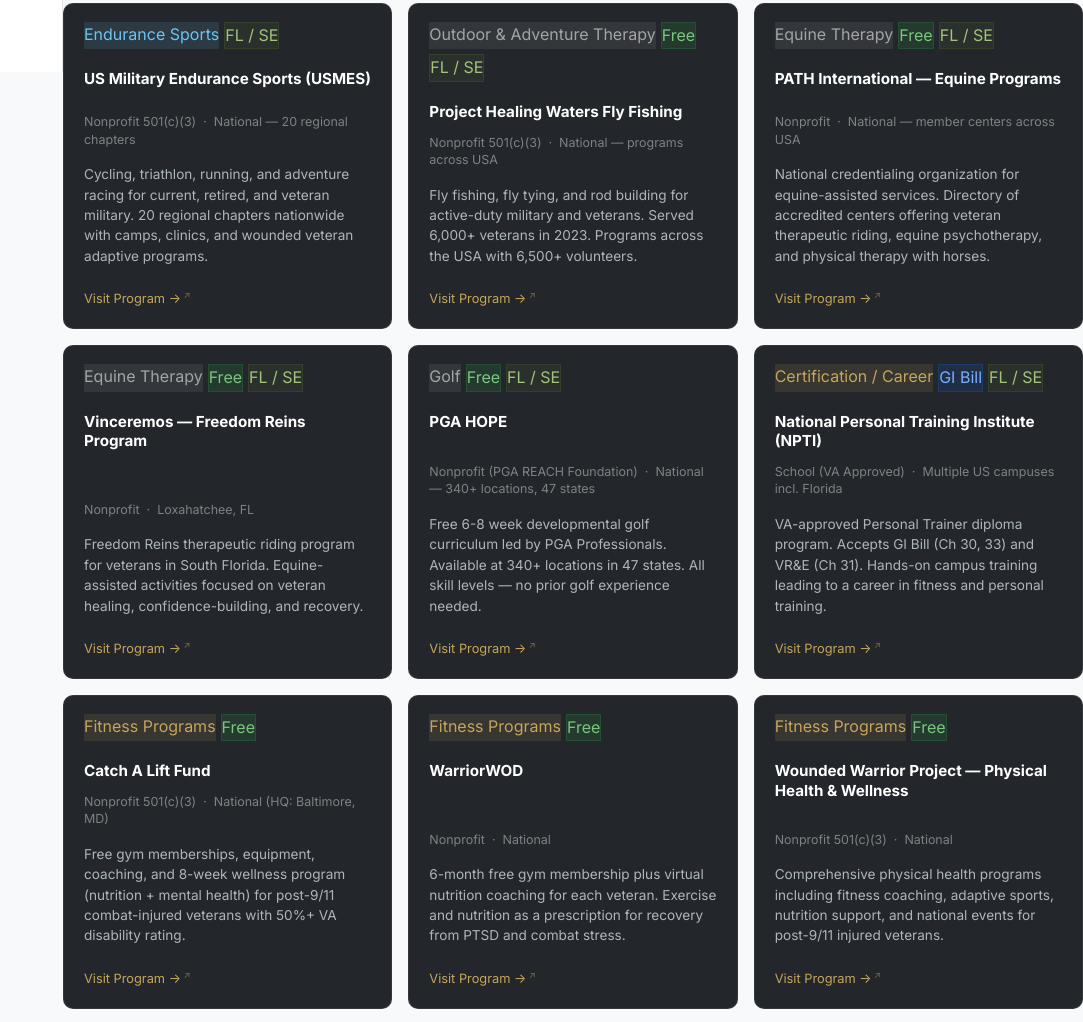
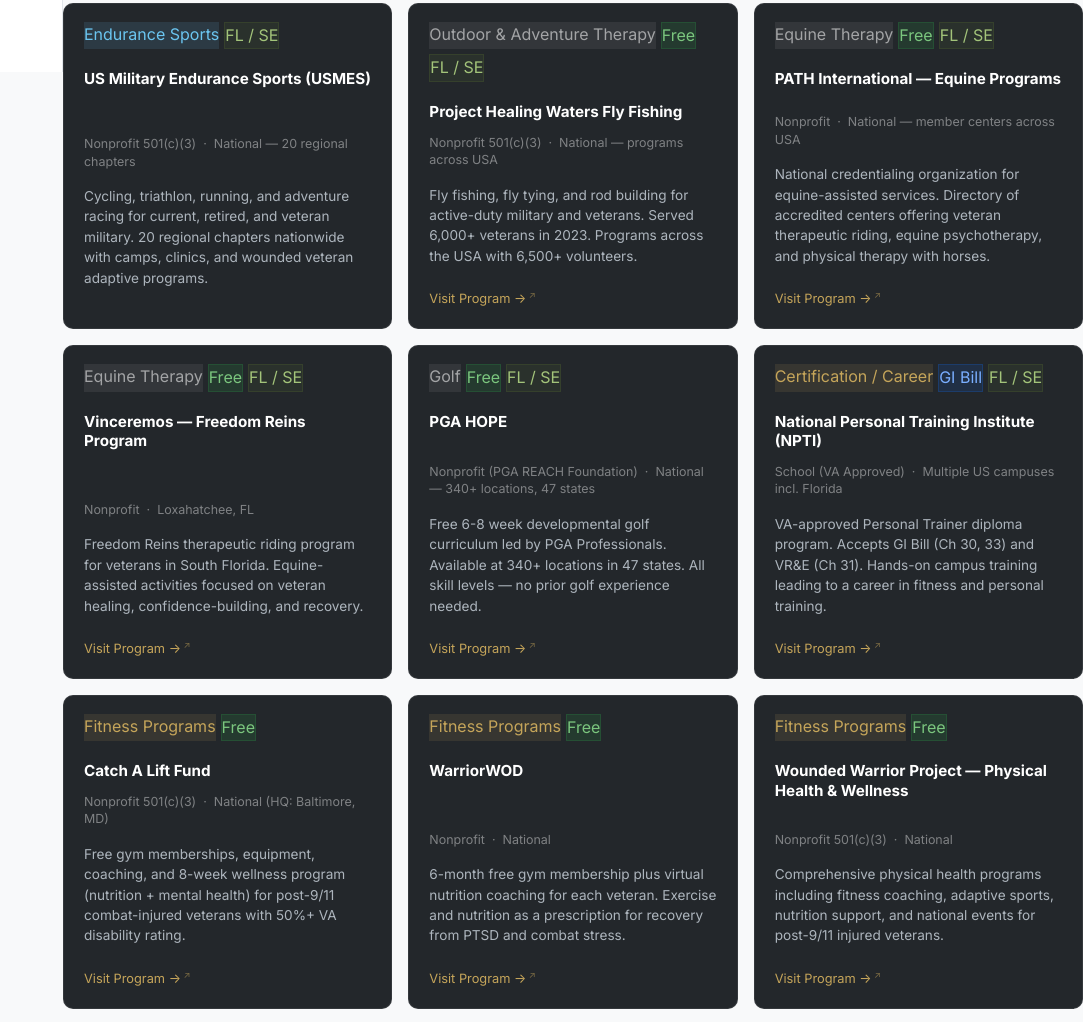
Before and after one commit to velroabella/afteractionai-site, a plain HTML site: page wellness.html in a window 1280 px wide. Shown: the part 1121-2143 px from the top of the page, without its empty margins (197-1280 px from the left). Drawn offline with nearby package versions, Linux system fonts and the light colour scheme.

Commit message:
Harden Wellness & Fitness links and suppress dead USMES link

```diff
--- a/wellness.html
+++ b/wellness.html
@@ -472,7 +472,7 @@ allPrograms = [
     tags: ["adaptive","free","wheelchair","spinal-cord"] },
 
   { name: "DoD Warrior Games", category: "Adaptive Sports", sub: "Competitive",
-    org: "Government (DoD)", website: "https://www.defense.gov/News/Feature-Stories/story/Article/2999753/",
+    org: "Government (DoD)", website: "https://dodwarriorgames.com/about/",
     desc: "Annual multi-sport adaptive competition for wounded, ill, and injured service members and veterans. 13 sports including powerlifting, cycling, swimming, and track & field.",
     location: "Annual — varies nationally", cost: "Free (selected athletes)", priority: "High", florida: false,
     tags: ["adaptive","free","competitive","dod"] },
@@ -491,7 +491,7 @@ allPrograms = [
 
   // ── NUTRITION & MEAL PROGRAMS ──
   { name: "God's Love We Deliver — CONNECTED", category: "Nutrition & Meal Programs", sub: "Meal Delivery",
-    org: "Nonprofit 501(c)(3)", website: "https://www.glwd.org/get-meals/for-former-u-s-military-service-members-with-a-chronic-disease-severe-illness-mental-health-condition-and-or-substance-use-challenge/",
+    org: "Nonprofit 501(c)(3)", website: "https://www.glwd.org/",
     desc: "FREE medically tailored meals for veterans with chronic disease, PTSD, depression, bipolar disorder, or substance use challenges. Personalized by a Registered Dietitian.",
     location: "New York City metro area", cost: "Free", priority: "High", florida: false,
     tags: ["nutrition","free","meal-delivery","ptsd"] },
@@ -560,7 +560,7 @@ allPrograms = [
 
   // ── ENDURANCE SPORTS ──
   { name: "US Military Endurance Sports (USMES)", category: "Endurance Sports", sub: "Multi-Sport Endurance",
-    org: "Nonprofit 501(c)(3)", website: "https://usmes.org/programs/",
+    org: "Nonprofit 501(c)(3)", website: "",
     desc: "Cycling, triathlon, running, and adventure racing for current, retired, and veteran military. 20 regional chapters nationwide with camps, clinics, and wounded veteran adaptive programs.",
     location: "National — 20 regional chapters", cost: "Low membership fee", priority: "High", florida: true,
     tags: ["endurance","cycling","triathlon","running"] },
@@ -573,7 +573,7 @@ allPrograms = [
 
   // ── OUTDOOR & ADVENTURE THERAPY ──
   { name: "Project Healing Waters Fly Fishing", category: "Outdoor & Adventure Therapy", sub: "Fly Fishing",
-    org: "Nonprofit 501(c)(3)", website: "https://projecthealingwaters.org/find-a-program/",
+    org: "Nonprofit 501(c)(3)", website: "https://projecthealingwaters.org/get-involved/locations/",
     desc: "Fly fishing, fly tying, and rod building for active-duty military and veterans. Served 6,000+ veterans in 2023. Programs across the USA with 6,500+ volunteers.",
     location: "National — programs across USA", cost: "Free", priority: "High", florida: true,
     tags: ["outdoor","fly-fishing","free","nature","therapy"] },
```
